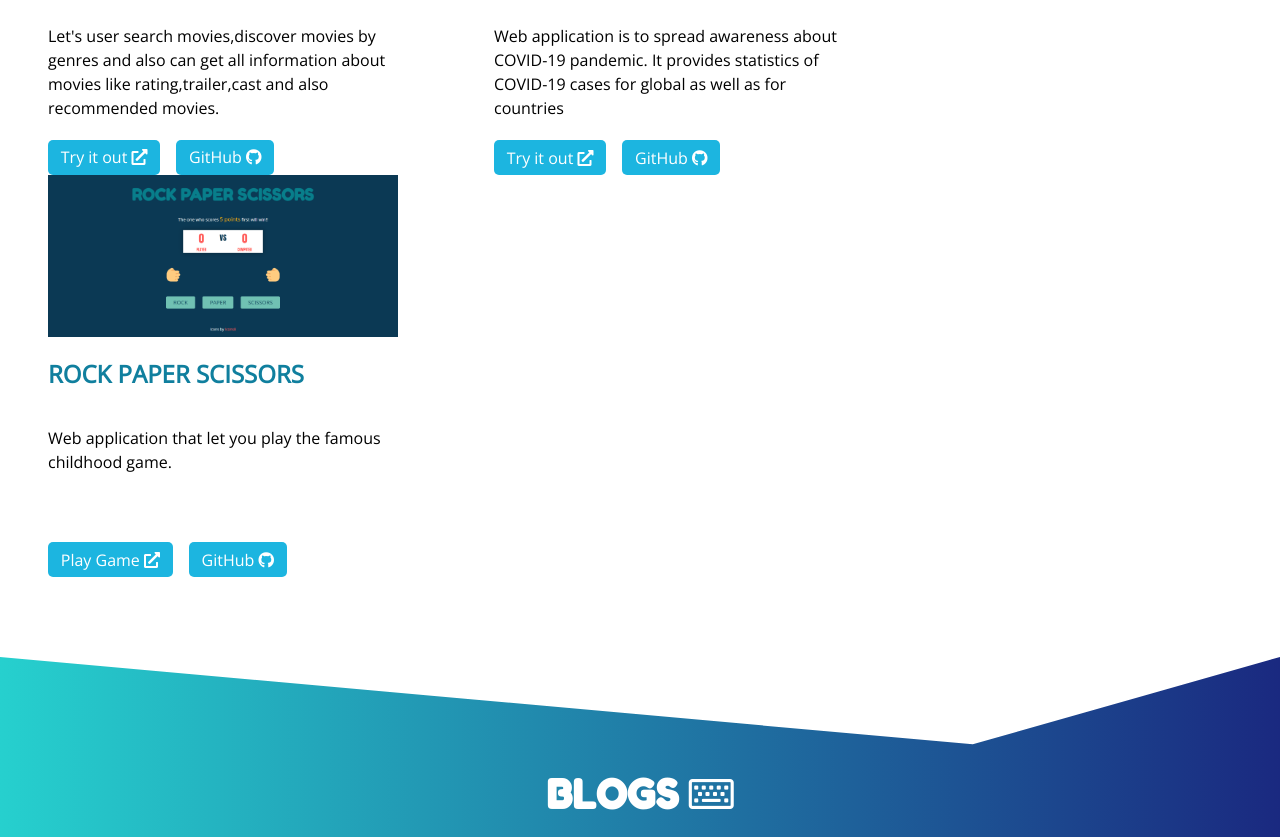
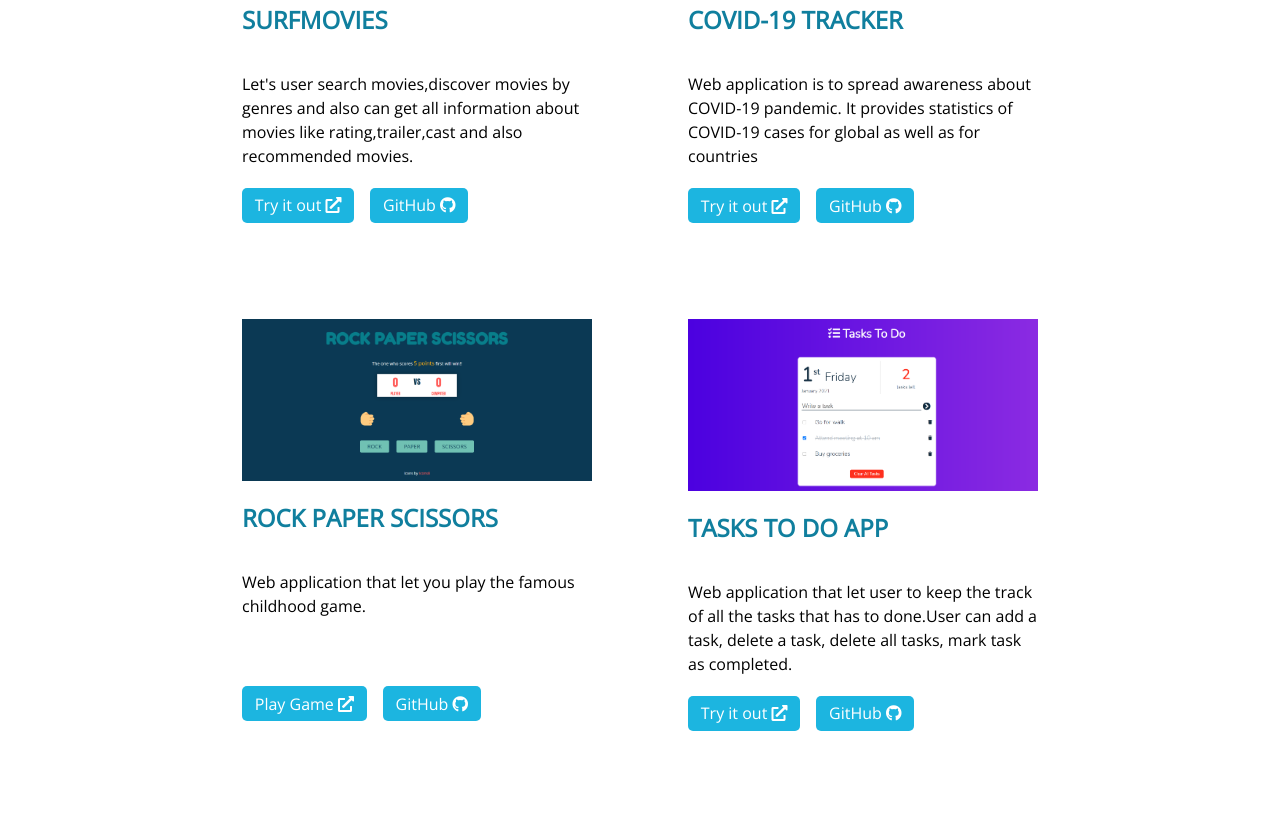
Before and after one commit to ShikharSingh98/my-portfolio-website, a plain HTML site: page index.html in a window 1280 px wide. Shown: the part 1083-1920 px from the top of the page. Drawn offline with nearby package versions, Linux system fonts and the light colour scheme.

Commit message:
Added new project

```diff
--- a/index.html
+++ b/index.html
@@ -36,7 +36,7 @@
           <div class="hello-text">
             <span>Hi 🖐</span>
             <span>I'm Shikhar Singh</span>
-            <span>I ♥ to make random things using JavaScript 👨‍💻</span>
+            <span>Aspire to become Front-End Developer 👨‍💻</span>
           </div>
           <div class="social-links">
             <a
@@ -151,6 +151,31 @@
               </div>
             </div>
           </article>
+          <article class="card">
+            <img class="card-image" src="./images/projects/tasktodoapp.png" />
+            <div class="card-content">
+              <h2 class="card-title">Tasks To Do App</h2>
+              <p class="card-text">
+                Web application that let user to keep the track of all the tasks
+                that has to done.User can add a task, delete a task, delete all
+                tasks, mark task as completed.
+              </p>
+              <div class="card-links">
+                <a
+                  class="card-links-item"
+                  href="https://taskstodoappbyshikharsingh.netlify.app/"
+                  target="_blank"
+                  >Try it out <i class="fas fa-external-link-alt"></i>
+                </a>
+                <a
+                  class="card-links-item"
+                  href="https://github.com/ShikharSingh98/Tasks-To-Do"
+                  target="_blank"
+                  >GitHub <i class="fab fa-github"></i>
+                </a>
+              </div>
+            </div>
+          </article>
         </div>
       </section>
 
--- a/styles.css
+++ b/styles.css
@@ -138,6 +138,7 @@ body {
 
 .cards-container {
   display: flex;
+  justify-content: center;
   flex-wrap: wrap;
 }
 
@@ -145,7 +146,7 @@ body {
   display: flex;
   flex-direction: column;
   width: 350px;
-  margin: 0 3rem;
+  margin: 3rem;
 }
 
 .card-image {
```
Also changed, not shown: images/projects/tasktodoapp.png (added).
